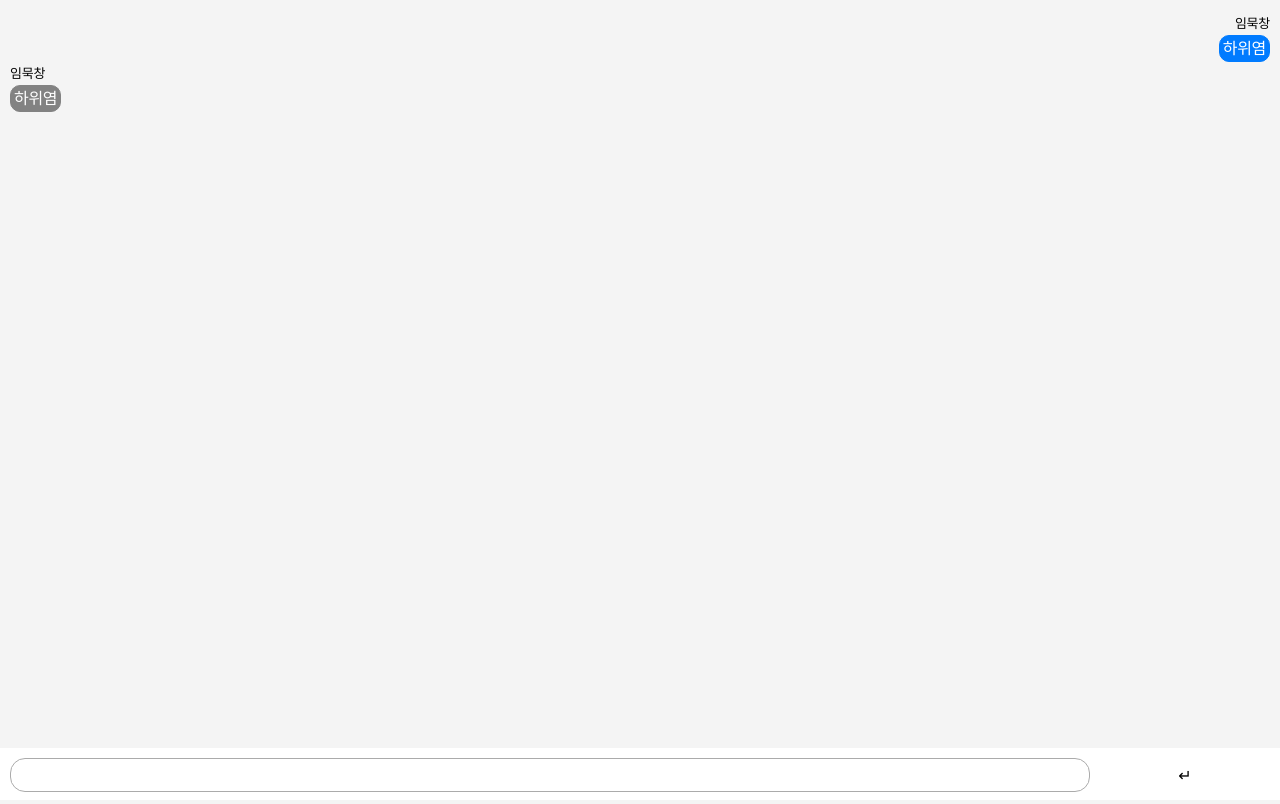
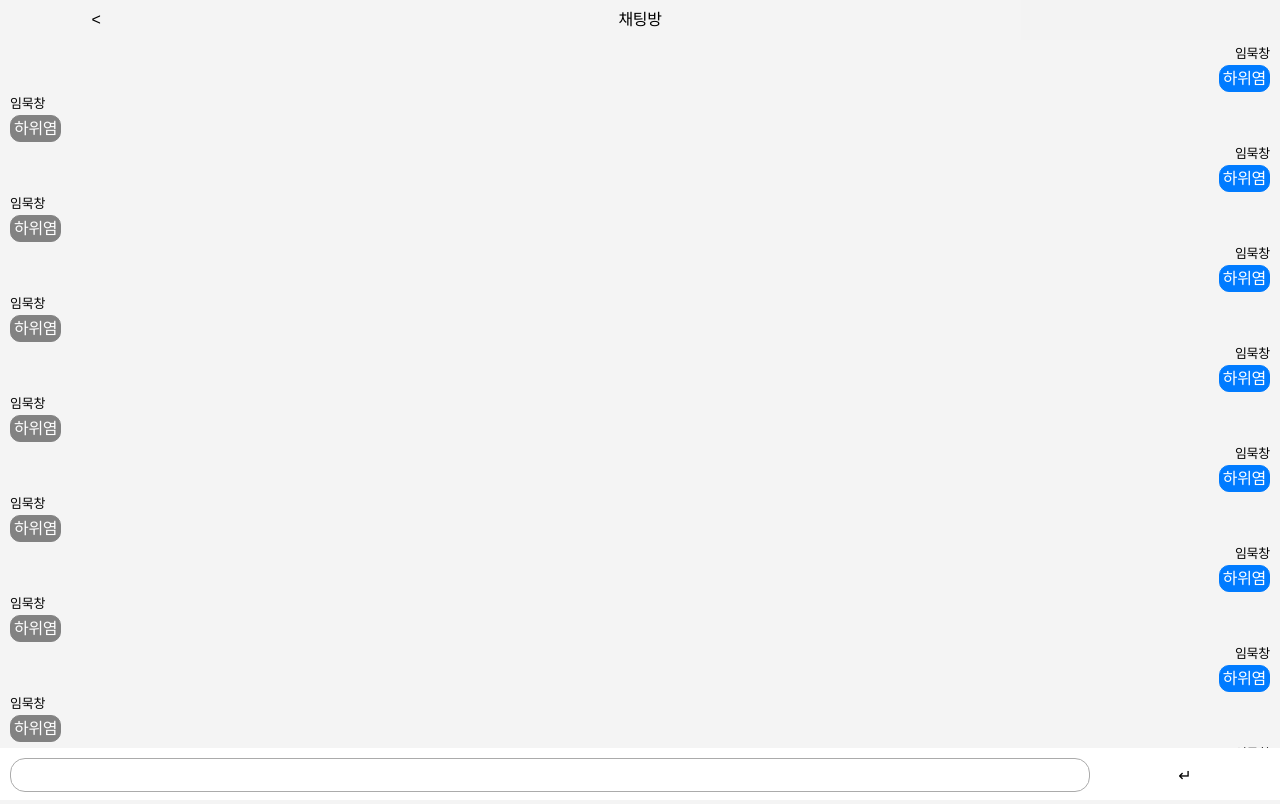
Before and after one commit to blackMoja/chat, a Vue app: page / in a window 1280 px wide. Built offline with nearby package versions, Linux system fonts and the light colour scheme.

Commit message:
퍼블리싱 완료

```diff
--- a/src/App.vue
+++ b/src/App.vue
@@ -1,8 +1,41 @@
 <template>
 	<div class="wrapper">
+		<header-component></header-component>
 		<router-view></router-view>
 	</div>
 </template>
 
+<script type="text/javascript">
+import HeaderComponent from '@/components/header';
+
+export default {
+	name: 'App',
+	components: {
+		HeaderComponent
+	},
+	filters: {},
+	mixins: [],
+	extends: {},
+	props: {},
+	data() {
+		return {
+			msg: ''
+		};
+	},
+	computed: {},
+	watch: {},
+	methods: {},
+
+	beforeCreate() {},
+	created() {},
+	beforeMount() {},
+	mounted() {},
+	beforeUpdate() {},
+	updated() {},
+	beforeDestroy() {},
+	destroyed() {}
+};
+</script>
+
 <style src="@/assets/style/reset.css"></style>
 <style src="@/assets/style/layout.css"></style>
--- /dev/null
+++ b/src/components/header.vue
@@ -0,0 +1,61 @@
+<template>
+	<div class="header-container">
+		<div class="btn-back">&#60;</div>
+		<div class="room-name">채팅방</div>
+		<div class="etc"></div>
+	</div>
+</template>
+
+<script type="text/javascript">
+export default {
+	name: 'header-component',
+	components: {},
+	filters: {},
+	mixins: [],
+	extends: {},
+	props: {},
+	data() {
+		return {};
+	},
+	computed: {},
+	watch: {},
+	methods: {},
+
+	beforeCreate() {},
+	created() {},
+	beforeMount() {},
+	mounted() {},
+	beforeUpdate() {},
+	updated() {},
+	beforeDestroy() {},
+	destroyed() {}
+};
+</script>
+
+<style scoped>
+.header-container {
+	position: fixed;
+	width: 100%;
+	height: 40px;
+	line-height: 2.5;
+	background: rgba(244, 244, 244, 0.7);
+	top: 0;
+	right: 0;
+	left: 0;
+	z-index: 9;
+}
+.btn-back {
+	display: inline-block;
+	text-align: center;
+	width: 15%;
+}
+.room-name {
+	display: inline-block;
+	width: 70%;
+	text-align: center;
+}
+.etc {
+	display: inline-block;
+	width: 15%;
+}
+</style>
--- a/src/views/chat.vue
+++ b/src/views/chat.vue
@@ -1,6 +1,118 @@
 <template>
 	<div class="container">
 		<div class="contents">
+			<!-- send -->
+			<div class="contents-line send">
+				<p class="contents-member">
+					<!-- <img src="" /> -->
+					<span class="send send-member">임묵창</span>
+				</p>
+				<p class="contents-msg send send-msg">하위염</p>
+			</div>
+			<!-- receive -->
+			<div class="contents-line receive">
+				<p class="contents-member">
+					<!-- <img src="" /> -->
+					<span class="receive receive-member">임묵창</span>
+				</p>
+				<p class="contents-msg receive receive-msg">하위염</p>
+			</div>
+			<!-- send -->
+			<div class="contents-line send">
+				<p class="contents-member">
+					<!-- <img src="" /> -->
+					<span class="send send-member">임묵창</span>
+				</p>
+				<p class="contents-msg send send-msg">하위염</p>
+			</div>
+			<!-- receive -->
+			<div class="contents-line receive">
+				<p class="contents-member">
+					<!-- <img src="" /> -->
+					<span class="receive receive-member">임묵창</span>
+				</p>
+				<p class="contents-msg receive receive-msg">하위염</p>
+			</div>
+			<!-- send -->
+			<div class="contents-line send">
+				<p class="contents-member">
+					<!-- <img src="" /> -->
+					<span class="send send-member">임묵창</span>
+				</p>
+				<p class="contents-msg send send-msg">하위염</p>
+			</div>
+			<!-- receive -->
+			<div class="contents-line receive">
+				<p class="contents-member">
+					<!-- <img src="" /> -->
+					<span class="receive receive-member">임묵창</span>
+				</p>
+				<p class="contents-msg receive receive-msg">하위염</p>
+			</div>
+			<!-- send -->
+			<div class="contents-line send">
+				<p class="contents-member">
+					<!-- <img src="" /> -->
+					<span class="send send-member">임묵창</span>
+				</p>
+				<p class="contents-msg send send-msg">하위염</p>
+			</div>
+			<!-- receive -->
+			<div class="contents-line receive">
+				<p class="contents-member">
+					<!-- <img src="" /> -->
+					<span class="receive receive-member">임묵창</span>
+				</p>
+				<p class="contents-msg receive receive-msg">하위염</p>
+			</div>
+			<!-- send -->
+			<div class="contents-line send">
+				<p class="contents-member">
+					<!-- <img src="" /> -->
+					<span class="send send-member">임묵창</span>
+				</p>
+				<p class="contents-msg send send-msg">하위염</p>
+			</div>
+			<!-- receive -->
+			<div class="contents-line receive">
+				<p class="contents-member">
+					<!-- <img src="" /> -->
+					<span class="receive receive-member">임묵창</span>
+				</p>
+				<p class="contents-msg receive receive-msg">하위염</p>
+			</div>
+			<!-- send -->
+			<div class="contents-line send">
+				<p class="contents-member">
+					<!-- <img src="" /> -->
+					<span class="send send-member">임묵창</span>
+				</p>
+				<p class="contents-msg send send-msg">하위염</p>
+			</div>
+			<!-- receive -->
+			<div class="contents-line receive">
+				<p class="contents-member">
+					<!-- <img src="" /> -->
+					<span class="receive receive-member">임묵창</span>
+				</p>
+				<p class="contents-msg receive receive-msg">하위염</p>
+			</div>
+			<!-- send -->
+			<div class="contents-line send">
+				<p class="contents-member">
+					<!-- <img src="" /> -->
+					<span class="send send-member">임묵창</span>
+				</p>
+				<p class="contents-msg send send-msg">하위염</p>
+			</div>
+			<!-- receive -->
+			<div class="contents-line receive">
+				<p class="contents-member">
+					<!-- <img src="" /> -->
+					<span class="receive receive-member">임묵창</span>
+				</p>
+				<p class="contents-msg receive receive-msg">하위염</p>
+			</div>
 			<!-- send -->
 			<div class="contents-line send">
 				<p class="contents-member">
@@ -75,6 +187,8 @@ export default {
 	height: calc(100% - 52px);
 	width: 100%;
 	padding: 10px;
+	padding-top: 40px;
+	overflow: scroll;
 }
 .contents-line {
 	width: 100%;
@@ -119,6 +233,11 @@ export default {
 	background-color: #fff;
 	text-align: center;
 	line-height: 3.3;
+	position: fixed;
+	bottom: 0;
+	right: 0;
+	left: 0;
+	z-index: 9;
 }
 .chat-etc-box {
 	width: 15%;
```
